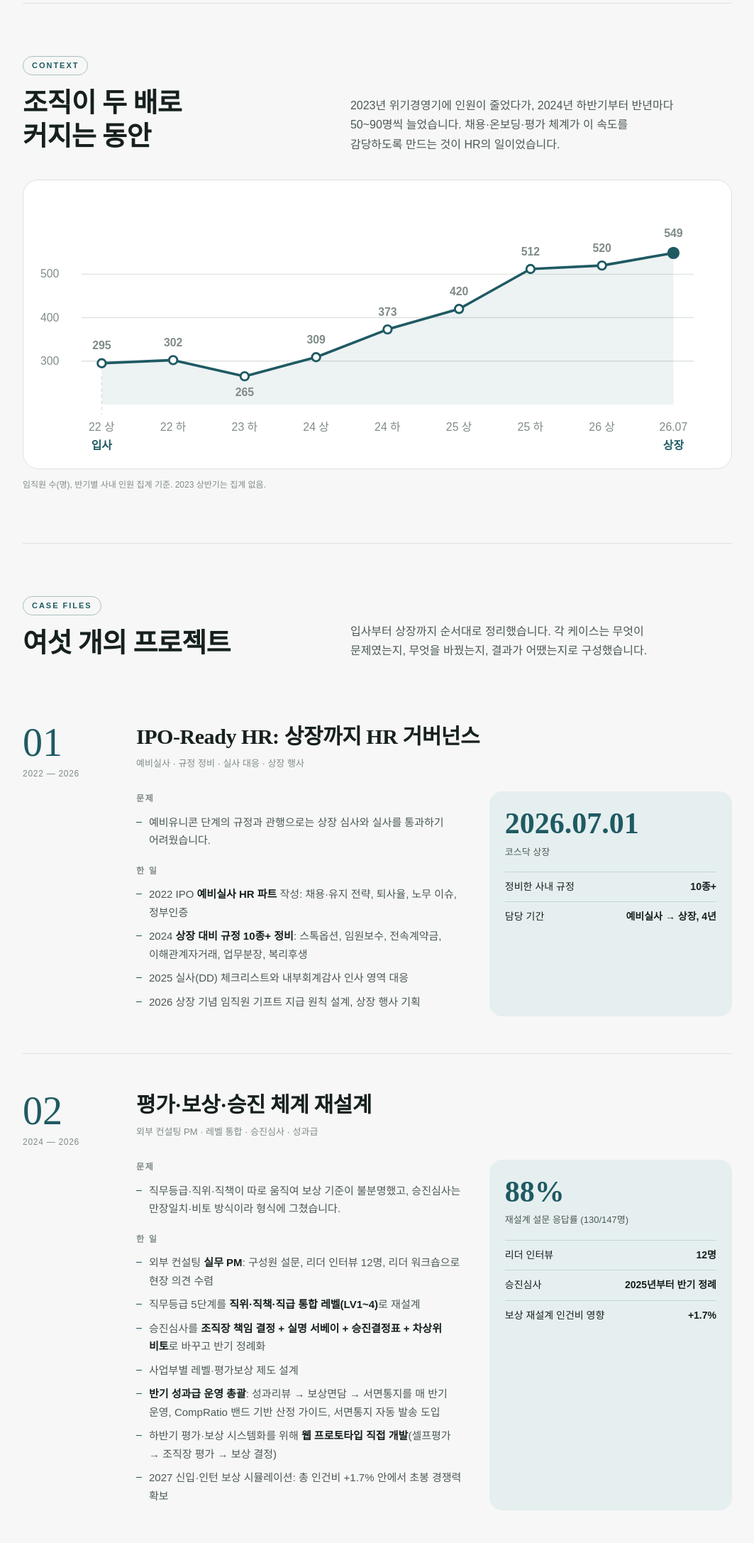
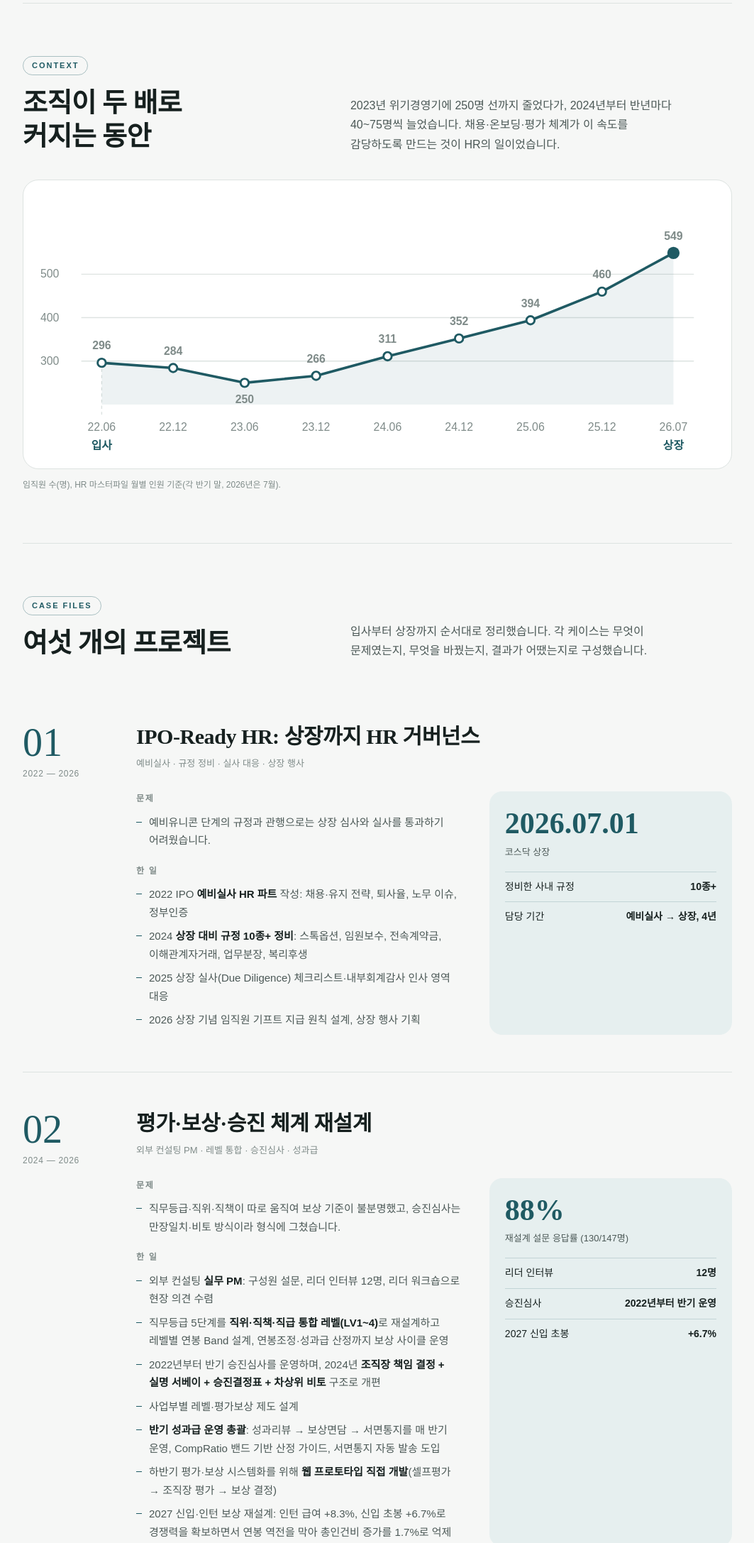
Before and after one commit to eunsunglim2/portfolio, a plain HTML site: page index.html in a window 1280 px wide. Shown: the part 960-3134 px from the top of the page at 71% size, without its empty margins (108-1171 px from the left). Drawn offline with Linux system fonts and the light colour scheme; a web font is replaced by a local one.

Commit message:
Add files via upload

```diff
--- a/index.html
+++ b/index.html
@@ -154,32 +154,32 @@ footer h2{font-size:clamp(26px,3.6vw,40px);line-height:1.3;max-width:20ch}
 <section class="growth">
   <div class="sec-head">
     <div><span class="eyebrow">Context</span><h2>조직이 두 배로 커지는 동안</h2></div>
-    <p>2023년 위기경영기에 인원이 줄었다가, 2024년 하반기부터 반년마다 50~90명씩 늘었습니다. 채용·온보딩·평가 체계가 이 속도를 감당하도록 만드는 것이 HR의 일이었습니다.</p>
+    <p>2023년 위기경영기에 250명 선까지 줄었다가, 2024년부터 반년마다 40~75명씩 늘었습니다. 채용·온보딩·평가 체계가 이 속도를 감당하도록 만드는 것이 HR의 일이었습니다.</p>
   </div>
   <div class="chart-shell">
-    <svg viewBox="0 0 660 250" role="img" aria-label="매드업 임직원 수 추이: 2022 상반기 295명에서 2026년 7월 549명">
+    <svg viewBox="0 0 660 250" role="img" aria-label="매드업 임직원 수 추이: 2022년 6월 296명에서 2026년 7월 549명">
       <g stroke="var(--line)" stroke-width="1">
         <line x1="40" x2="640" y1="157.5" y2="157.5"/><line x1="40" x2="640" y1="115" y2="115"/><line x1="40" x2="640" y1="72.5" y2="72.5"/>
       </g>
       <text x="0" y="161">300</text><text x="0" y="119">400</text><text x="0" y="76">500</text>
-      <path d="M60 172.4 L60 210" stroke="var(--line)" stroke-dasharray="3 3"/>
-      <path d="M60 159.6 L130 156.6 L200 172.4 L270 153.7 L340 126.5 L410 106.5 L480 67.4 L550 64 L620 51.7 L620 200 L60 200 Z" fill="var(--accent)" opacity=".08"/>
-      <path class="line-draw" d="M60 159.6 L130 156.6 L200 172.4 L270 153.7 L340 126.5 L410 106.5 L480 67.4 L550 64 L620 51.7" fill="none" stroke="var(--accent)" stroke-width="2.5" stroke-linejoin="round" stroke-linecap="round"/>
+      <path d="M60 165.2 L60 210" stroke="var(--line)" stroke-dasharray="3 3"/>
+      <path d="M60 159.2 L130 164.3 L200 178.8 L270 171.9 L340 152.8 L410 135.4 L480 117.6 L550 89.5 L620 51.7 L620 200 L60 200 Z" fill="var(--accent)" opacity=".08"/>
+      <path class="line-draw" d="M60 159.2 L130 164.3 L200 178.8 L270 171.9 L340 152.8 L410 135.4 L480 117.6 L550 89.5 L620 51.7" fill="none" stroke="var(--accent)" stroke-width="2.5" stroke-linejoin="round" stroke-linecap="round"/>
       <g fill="var(--surface)" stroke="var(--accent)" stroke-width="2">
-        <circle cx="60" cy="159.6" r="4"/><circle cx="130" cy="156.6" r="4"/><circle cx="200" cy="172.4" r="4"/><circle cx="270" cy="153.7" r="4"/><circle cx="340" cy="126.5" r="4"/><circle cx="410" cy="106.5" r="4"/><circle cx="480" cy="67.4" r="4"/><circle cx="550" cy="64" r="4"/>
+        <circle cx="60" cy="159.2" r="4"/><circle cx="130" cy="164.3" r="4"/><circle cx="200" cy="178.8" r="4"/><circle cx="270" cy="171.9" r="4"/><circle cx="340" cy="152.8" r="4"/><circle cx="410" cy="135.4" r="4"/><circle cx="480" cy="117.6" r="4"/><circle cx="550" cy="89.5" r="4"/>
       </g>
       <circle cx="620" cy="51.7" r="6" fill="var(--accent)"/>
       <g class="v" text-anchor="middle">
-        <text x="60" y="146">295</text><text x="130" y="143">302</text><text x="200" y="192">265</text><text x="270" y="140">309</text><text x="340" y="113">373</text><text x="410" y="93">420</text><text x="480" y="54">512</text><text x="550" y="51">520</text><text x="620" y="36">549</text>
+        <text x="60" y="146.2">296</text><text x="130" y="151.3">284</text><text x="200" y="198.8">250</text><text x="270" y="158.9">266</text><text x="340" y="139.8">311</text><text x="410" y="122.4">352</text><text x="480" y="104.6">394</text><text x="550" y="76.5">460</text><text x="620" y="38.7">549</text>
       </g>
       <g text-anchor="middle">
-        <text x="60" y="226">22 상</text><text x="130" y="226">22 하</text><text x="200" y="226">23 하</text><text x="270" y="226">24 상</text><text x="340" y="226">24 하</text><text x="410" y="226">25 상</text><text x="480" y="226">25 하</text><text x="550" y="226">26 상</text><text x="620" y="226">26.07</text>
+        <text x="60" y="226">22.06</text><text x="130" y="226">22.12</text><text x="200" y="226">23.06</text><text x="270" y="226">23.12</text><text x="340" y="226">24.06</text><text x="410" y="226">24.12</text><text x="480" y="226">25.06</text><text x="550" y="226">25.12</text><text x="620" y="226">26.07</text>
       </g>
       <text class="mk" x="60" y="244" text-anchor="middle">입사</text>
       <text class="mk" x="620" y="244" text-anchor="middle">상장</text>
     </svg>
   </div>
-  <div class="src">임직원 수(명), 반기별 사내 인원 집계 기준. 2023 상반기는 집계 없음.</div>
+  <div class="src">임직원 수(명), HR 마스터파일 월별 인원 기준(각 반기 말, 2026년은 7월).</div>
 </section>
 
 <section class="cases">
@@ -201,7 +201,7 @@ footer h2{font-size:clamp(26px,3.6vw,40px);line-height:1.3;max-width:20ch}
           <ul>
             <li>2022 IPO <b>예비실사 HR 파트</b> 작성: 채용·유지 전략, 퇴사율, 노무 이슈, 정부인증</li>
             <li>2024 <b>상장 대비 규정 10종+ 정비</b>: 스톡옵션, 임원보수, 전속계약금, 이해관계자거래, 업무분장, 복리후생</li>
-            <li>2025 실사(DD) 체크리스트와 내부회계감사 인사 영역 대응</li>
+            <li>2025 상장 실사(Due Diligence) 체크리스트·내부회계감사 인사 영역 대응</li>
             <li>2026 상장 기념 임직원 기프트 지급 원칙 설계, 상장 행사 기획</li>
           </ul>
         </div>
@@ -227,20 +227,20 @@ footer h2{font-size:clamp(26px,3.6vw,40px);line-height:1.3;max-width:20ch}
           <h4 style="margin-top:20px">한 일</h4>
           <ul>
             <li>외부 컨설팅 <b>실무 PM</b>: 구성원 설문, 리더 인터뷰 12명, 리더 워크숍으로 현장 의견 수렴</li>
-            <li>직무등급 5단계를 <b>직위·직책·직급 통합 레벨(LV1~4)</b>로 재설계</li>
-            <li>승진심사를 <b>조직장 책임 결정 + 실명 서베이 + 승진결정표 + 차상위 비토</b>로 바꾸고 반기 정례화</li>
+            <li>직무등급 5단계를 <b>직위·직책·직급 통합 레벨(LV1~4)</b>로 재설계하고 레벨별 연봉 Band 설계, 연봉조정·성과급 산정까지 보상 사이클 운영</li>
+            <li>2022년부터 반기 승진심사를 운영하며, 2024년 <b>조직장 책임 결정 + 실명 서베이 + 승진결정표 + 차상위 비토</b> 구조로 개편</li>
             <li>사업부별 레벨·평가보상 제도 설계</li>
             <li><b>반기 성과급 운영 총괄</b>: 성과리뷰 → 보상면담 → 서면통지를 매 반기 운영, CompRatio 밴드 기반 산정 가이드, 서면통지 자동 발송 도입</li>
             <li>하반기 평가·보상 시스템화를 위해 <b>웹 프로토타입 직접 개발</b>(셀프평가 → 조직장 평가 → 보상 결정)</li>
-            <li>2027 신입·인턴 보상 시뮬레이션: 총 인건비 +1.7% 안에서 초봉 경쟁력 확보</li>
+            <li>2027 신입·인턴 보상 재설계: 인턴 급여 +8.3%, 신입 초봉 +6.7%로 경쟁력을 확보하면서 연봉 역전을 막아 총인건비 증가를 1.7%로 억제</li>
           </ul>
         </div>
         <div class="result">
           <div class="big">88%</div>
           <div class="cap">재설계 설문 응답률 (130/147명)</div>
           <div class="row"><span>리더 인터뷰</span><span>12명</span></div>
-          <div class="row"><span>승진심사</span><span>2025년부터 반기 정례</span></div>
-          <div class="row"><span>보상 재설계 인건비 영향</span><span>+1.7%</span></div>
+          <div class="row"><span>승진심사</span><span>2022년부터 반기 운영</span></div>
+          <div class="row"><span>2027 신입 초봉</span><span>+6.7%</span></div>
         </div>
       </div>
     </div>
@@ -285,7 +285,7 @@ footer h2{font-size:clamp(26px,3.6vw,40px);line-height:1.3;max-width:20ch}
       <div class="case-grid">
         <div>
           <h4>문제</h4>
-          <ul><li>1년 사이 270명에서 400명으로 늘어나는 속도에 맞춰 채용해야 했고, 2022년 턴오버는 28.7%였습니다.</li></ul>
+          <ul><li>2024년 초 270명대에서 1년 반 만에 400명대로 늘어나는 속도에 맞춰 채용해야 했고, 2022년 턴오버는 28.7%였습니다.</li></ul>
           <h4 style="margin-top:20px">한 일</h4>
           <ul>
             <li>연간 채용을 <b>116명(2023)에서 334명(2026)으로</b> 세 배 가까이 늘리면서 매년 목표 초과 달성(133~152%)</li>
@@ -295,6 +295,7 @@ footer h2{font-size:clamp(26px,3.6vw,40px);line-height:1.3;max-width:20ch}
             <li>멘토링을 <b>버디 프로그램</b>으로 전사 통일, 6개월간 입사자 142명 온보딩(23회)</li>
             <li>버디 수락률 57%·예산 사용률 77%, 온보딩 비용·운영 시간을 분석해 운영 재설계안 제안</li>
             <li>퇴사 분석 → 면담·위기대응 매뉴얼, 시니어 이탈 진단, 시즌성 퇴사 예측</li>
+            <li><b>AE 팀리드 18명 1:1 면담</b>(2025.11)으로 조직 이슈를 진단, 본부장 간담회(2026.01)에 개선안 보고 → 휴가 실효성 과제는 2026 휴가·복지 개편으로 실행</li>
           </ul>
         </div>
         <div class="result">
@@ -325,15 +326,15 @@ footer h2{font-size:clamp(26px,3.6vw,40px);line-height:1.3;max-width:20ch}
           <ul><li>급성장하는 조직에서 규정과 실제 운영 사이에 차이가 생겼고, 입사 넉 달 만에 고용노동부 근로감독을 받았습니다.</li></ul>
           <h4 style="margin-top:20px">한 일</h4>
           <ul>
-            <li><b>근로감독 대응 총괄</b>: 14개 항목 자료 제출, 미지급 수당 차액 산정, 시정 5건 이행</li>
+            <li><b>근로감독 대응 총괄</b>: 사전 노무 자문·취업규칙 정비로 대비해 과태료 없이 서류·절차 보완 수준으로 종결</li>
             <li>취업규칙·제규정 개정(2022, 2025), 외부 노무진단(12개 영역)</li>
             <li>노사협의회·근로자대표 선출 절차 수립, <b>직무발명보상규정 전면 개정</b>과 심의위원회 구성</li>
             <li>통상임금 판결, 성과급 차등, 퇴직 프로세스 등 노무 리스크 선제 대응, 고충처리·윤리강령 제도화</li>
           </ul>
         </div>
         <div class="result">
-          <div class="big">5건</div>
-          <div class="cap">근로감독 시정사항 전건 이행</div>
+          <div class="big">과태료 0</div>
+          <div class="cap">근로감독 결과 · 시정사항 기한 내 전건 이행</div>
           <div class="row"><span>서울형 강소기업</span><span>재인증 2026~27</span></div>
           <div class="row"><span>가족친화인증</span><span>최초·연장 대응</span></div>
           <div class="row"><span>정부지원사업</span><span>10여 종 운영</span></div>
@@ -362,7 +363,7 @@ footer h2{font-size:clamp(26px,3.6vw,40px);line-height:1.3;max-width:20ch}
           </div>
           <ul style="margin-top:16px">
             <li>모든 대외 발송은 <b>'초안 → 담당자 승인 → 발송'</b> 검수 단계를 두어 설계</li>
-            <li>HRIS 전환(FLEX → 더존 아마란스), 인사제도 Notion 위키화, 전사 AI 교육(바이브코딩 3기, Claude Code 2회) 기획</li>
+            <li>HRIS 전환(FLEX → 더존 아마란스), 인사제도 Notion 위키화, 전사 AI 교육(바이브코딩 3기, Claude Code 8회) 추진·운영</li>
           </ul>
         </div>
         <div class="result">
@@ -370,7 +371,7 @@ footer h2{font-size:clamp(26px,3.6vw,40px);line-height:1.3;max-width:20ch}
           <div class="cap">특별휴가 결재 자동승인 (463건 중 355건)</div>
           <div class="row"><span>법정교육 수료율</span><span>94%</span></div>
           <div class="row"><span>직접 구축한 자동화</span><span>10여 종</span></div>
-          <div class="row"><span>AI 교육 수강</span><span>약 120명</span></div>
+          <div class="row"><span>Claude Code 교육</span><span>8회 운영</span></div>
         </div>
       </div>
     </div>
```
